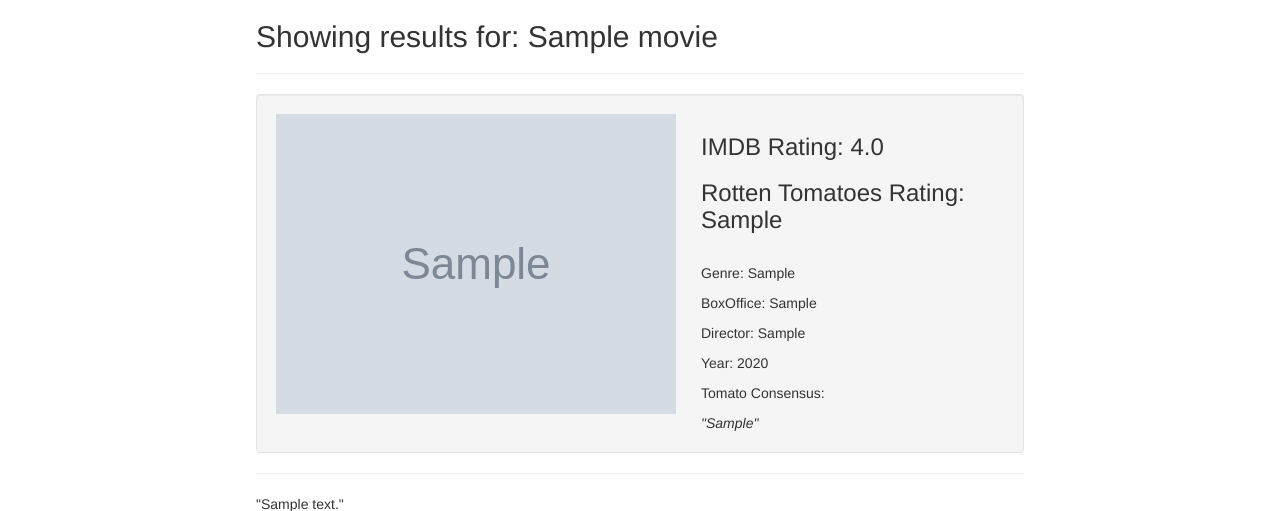
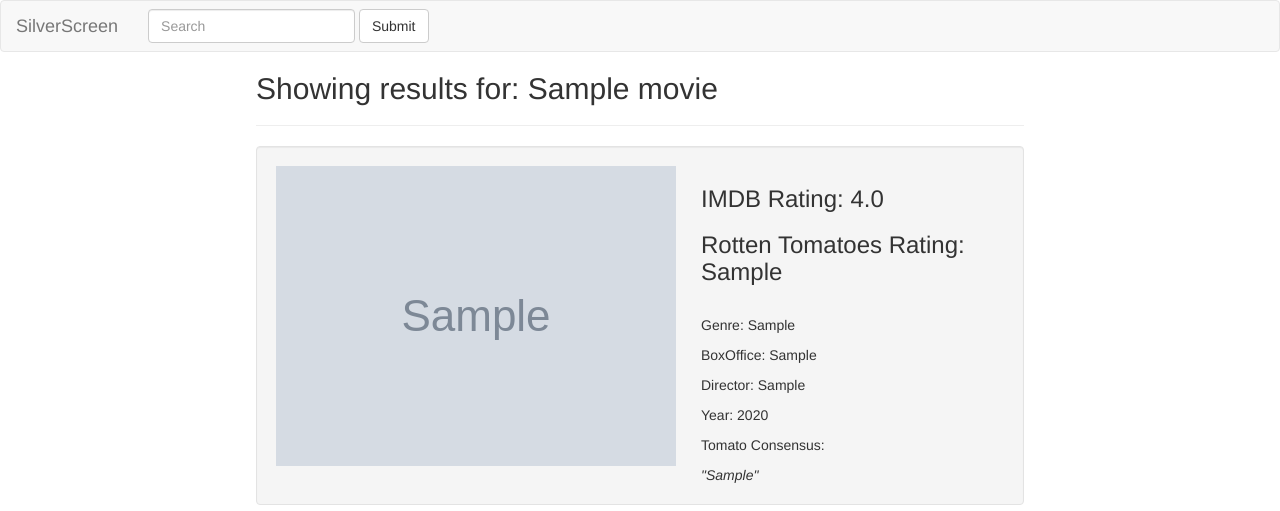
Before and after one commit to bfbachmann/Silver-Screen, a Django app: template app/templates/results.html in a window 1280 px wide. Shown: the top 511 px of the page. Run offline with Django 3.2, Linux system fonts and the light colour scheme; the template is opened without the code that fills it: values that come from a table or form of the project are taken from there, others are empty; tables that the repository leaves empty hold one stand-in row (values such as "Sample post"); grey boxes marked "Sample" are stand-in pictures; some libraries are stand-ins or nearby versions.

Commit message:
Added a navbar to results

```diff
--- a/app/templates/results.html
+++ b/app/templates/results.html
@@ -14,6 +14,24 @@
 </head>
 
 <body>
+	<nav class="navbar navbar-default">
+	  <div class="container-fluid">
+		<div class="navbar-header">
+		  <a class="navbar-brand" href="#">
+			SilverScreen
+		  </a>
+		       <form class="navbar-form navbar-left">
+				<div class="form-group">
+					<input type="text" class="form-control" placeholder="Search">
+				</div>
+				<button type="submit" class="btn btn-default">Submit</button>
+			</form>
+		</div>
+	  </div>
+	</nav>
+
+
+
     <div class="align-left" style="width: 60%; margin: auto;">
         <h2> Showing results for: {{ movie.Title }}</h2>
         <hr>
```
Also changed, not shown: app/migrations/0003_tweet.py (added), app/migrations/0004_auto_20161030_1626.py (added), app/migrations/0005_auto_20161030_1631.py (added).
